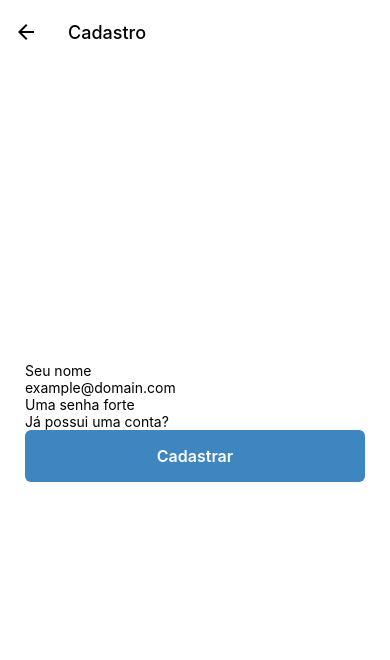
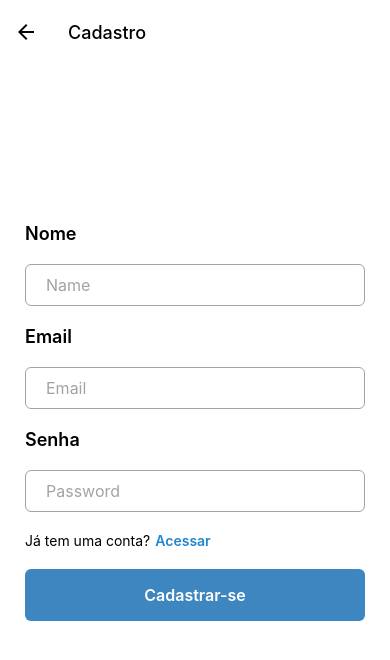
Before and after one commit to om-corp/SeaCare-App, a React Native app: screen /Cadastro in a window 390 px wide. Shown: the top 660 px of the page. Built offline with nearby package versions, Linux system fonts and the light colour scheme; no server answers.

Commit message:
Componente de formulário criado + Estilização da tela de cadastro #4 + Estilização da página de login de voluntário #7

```diff
--- /dev/null
+++ b/src/components/form/Form.tsx
@@ -0,0 +1,77 @@
+import React from 'react'
+import { StyleSheet, Text, TextInput, View } from 'react-native'
+import { colors, fontSize } from '~/lib/theme'
+import Button from '../button'
+import { InputProps, LinkProps } from './form-props'
+import { ButtonFilledProps } from '../button/button-props'
+
+class Form {
+    Container = ({ children }: any) => (
+        <View>
+            {children}
+        </View>
+    )
+
+    Input = ({ label, placeholder, value, onChangeText, secureTextEntry = false }: InputProps) => (
+        <View>
+            <Text style={styles.label}>{label}</Text>
+            <TextInput
+                style={styles.input}
+                placeholder={placeholder}
+                value={value}
+                onChangeText={onChangeText}
+                placeholderTextColor={colors.accent}
+                secureTextEntry={secureTextEntry}
+            />
+        </View>
+    )
+
+    Link = ({ label, text, onPress }: LinkProps) => (
+        <View style={{ flexDirection: 'row', gap: 5, marginBottom: 20 }}>
+            <Text style={{ fontSize: fontSize.sm }}>{label}</Text>
+            <Text style={styles.link} onPress={onPress}>{text}</Text>
+        </View>
+    )
+
+    Button = ({ title, onPress, color, backgroundColor, borderRadius }: ButtonFilledProps) => (
+        <Button.Filled
+            title={title}
+            onPress={onPress}
+            color={color}
+            backgroundColor={backgroundColor}
+            borderRadius={borderRadius}
+        />
+    )
+}
+
+const styles = StyleSheet.create({
+    container: {
+        flex: 1,
+        justifyContent: 'center',
+        padding: 25,
+    },
+    label: {
+        fontSize: fontSize.lg,
+        fontWeight: '600',
+        marginBottom: 20,
+    },
+    input: {
+        fontSize: fontSize.base,
+        borderColor: colors.accent,
+        paddingHorizontal: 20,
+        paddingVertical: 10,
+        borderWidth: 1,
+        borderRadius: 6,
+        marginBottom: 20,
+        color: colors.text,
+        backgroundColor: colors.background,
+        // elevation: 5,
+    },
+    link: {
+        color: colors.info,
+        fontWeight: '600',
+        fontSize: fontSize.sm,
+    },
+})
+
+export default new Form
--- a/src/lib/theme/theme-colors/light-colors.ts
+++ b/src/lib/theme/theme-colors/light-colors.ts
@@ -12,7 +12,7 @@ export const lightColors: ThemeColors = {
 
     black: '#000000',
     white: '#FFFFFF',
-    accent: '#D9D9D9',
+    accent: '#A3A3A3',
 
     error: '#D01919',
     warning: '#FBBD08',
--- a/src/screens/signup/Signup.tsx
+++ b/src/screens/signup/Signup.tsx
@@ -3,8 +3,10 @@ import { StackNavigationProp } from '@react-navigation/stack';
 import { createUserWithEmailAndPassword } from 'firebase/auth';
 import { setDoc, doc } from 'firebase/firestore';
 import { useContext, useEffect, useState } from 'react'
-import { View, Text, TextInput, StyleSheet, Alert } from 'react-native'
+import { View, Text, TextInput, StyleSheet, Alert, Pressable } from 'react-native'
 import Button from '~/components/button';
+import Form from '~/components/form/Form';
+import { colors, fontSize } from '~/lib/theme';
 import { RootStackParamList } from '~/navigation';
 import { UserContext, UserProps } from '~/provider/user-provider';
 import { auth, firestore } from '~/utils/firebase';
@@ -34,16 +36,15 @@ export function Signup() {
 
     return (
         <View style={styles.container}>
-            <View>
-                <TextInput placeholder='Seu nome' value={name} onChangeText={(value) => setName(value)} />
-                <TextInput placeholder='example@domain.com' value={email} onChangeText={(value) => setEmail(value)} />
-                <TextInput placeholder='Uma senha forte' value={password} onChangeText={(value) => setPassword(value)} />
+            <Form.Container>
+                <Form.Input label='Nome' value={name} onChangeText={(value) => setName(value)} placeholder='Name' />
+                <Form.Input label='Email' value={email} onChangeText={(value) => setEmail(value)} placeholder='Email' />
+                <Form.Input label='Senha' value={password} onChangeText={(value) => setPassword(value)} placeholder='Password' />
 
-                <Text onPress={() => navigation.replace('Login')}>Já possui uma conta?</Text>
+                <Form.Link label='Já tem uma conta?' text='Acessar' onPress={() => navigation.replace('Login')} />
 
-                <Button.Filled title='Cadastrar' onPress={() => handleSignup({ cep, email, name, password, phone, })} />
-
-            </View>
+                <Form.Button title='Cadastrar-se' onPress={() => handleSignup({ cep, email, name, password, phone, })} />
+            </Form.Container>
         </View>
     )
 }
@@ -53,5 +54,27 @@ const styles = StyleSheet.create({
         flex: 1,
         justifyContent: 'center',
         padding: 25,
-    }
+    },
+    label: {
+        fontSize: fontSize.lg,
+        fontWeight: '600',
+        marginBottom: 20,
+    },
+    input: {
+        fontSize: fontSize.base,
+        borderColor: colors.accent,
+        paddingHorizontal: 20,
+        paddingVertical: 10,
+        borderWidth: 1,
+        borderRadius: 6,
+        marginBottom: 20,
+        color: colors.text,
+        backgroundColor: colors.background,
+        // elevation: 5,
+    },
+    link: {
+        color: colors.info,
+        fontWeight: '600',
+        fontSize: fontSize.sm,
+    },
 })
```
Also changed, not shown: src/components/form/form-props.d.ts (added, +17 -0 lines), src/screens/Login/Login.tsx (+7 -7 lines), src/components/form/index.ts (added).
